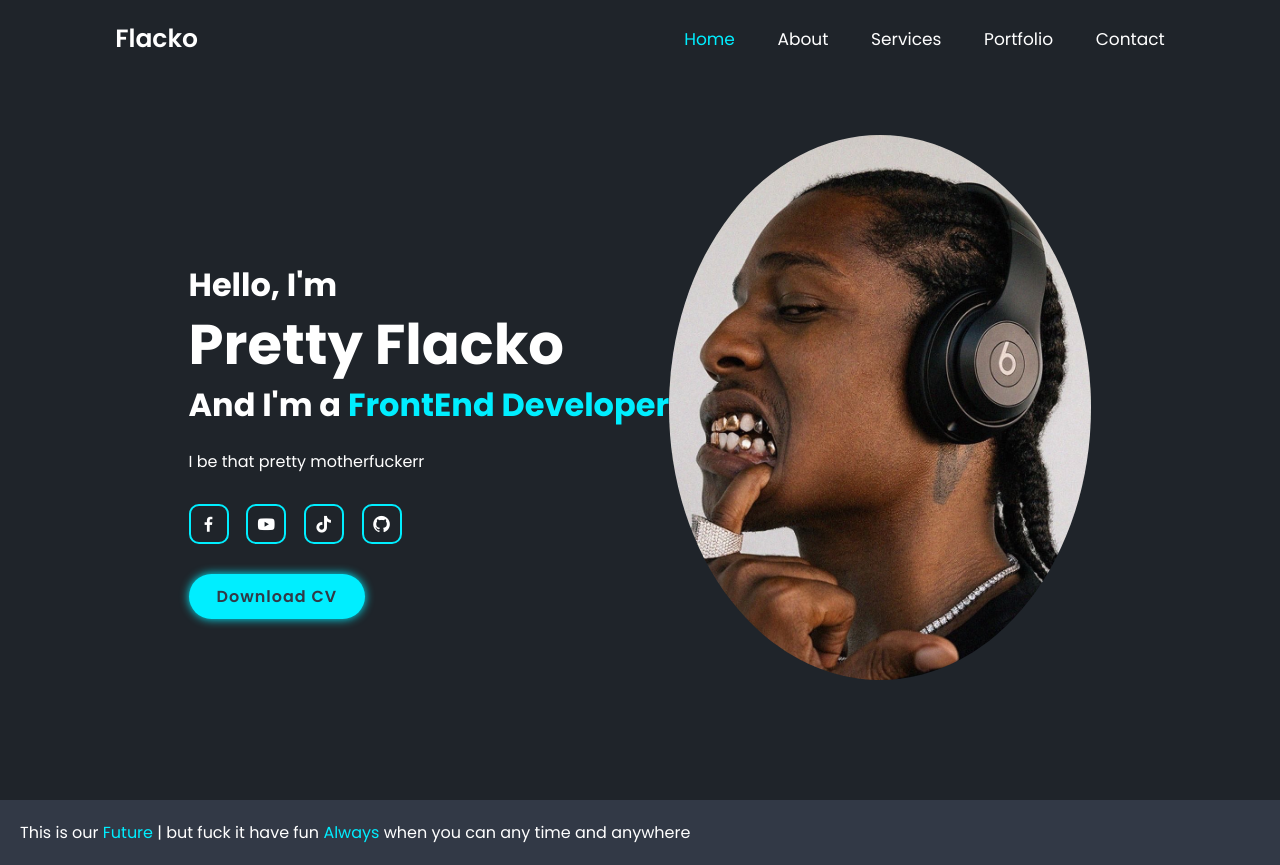
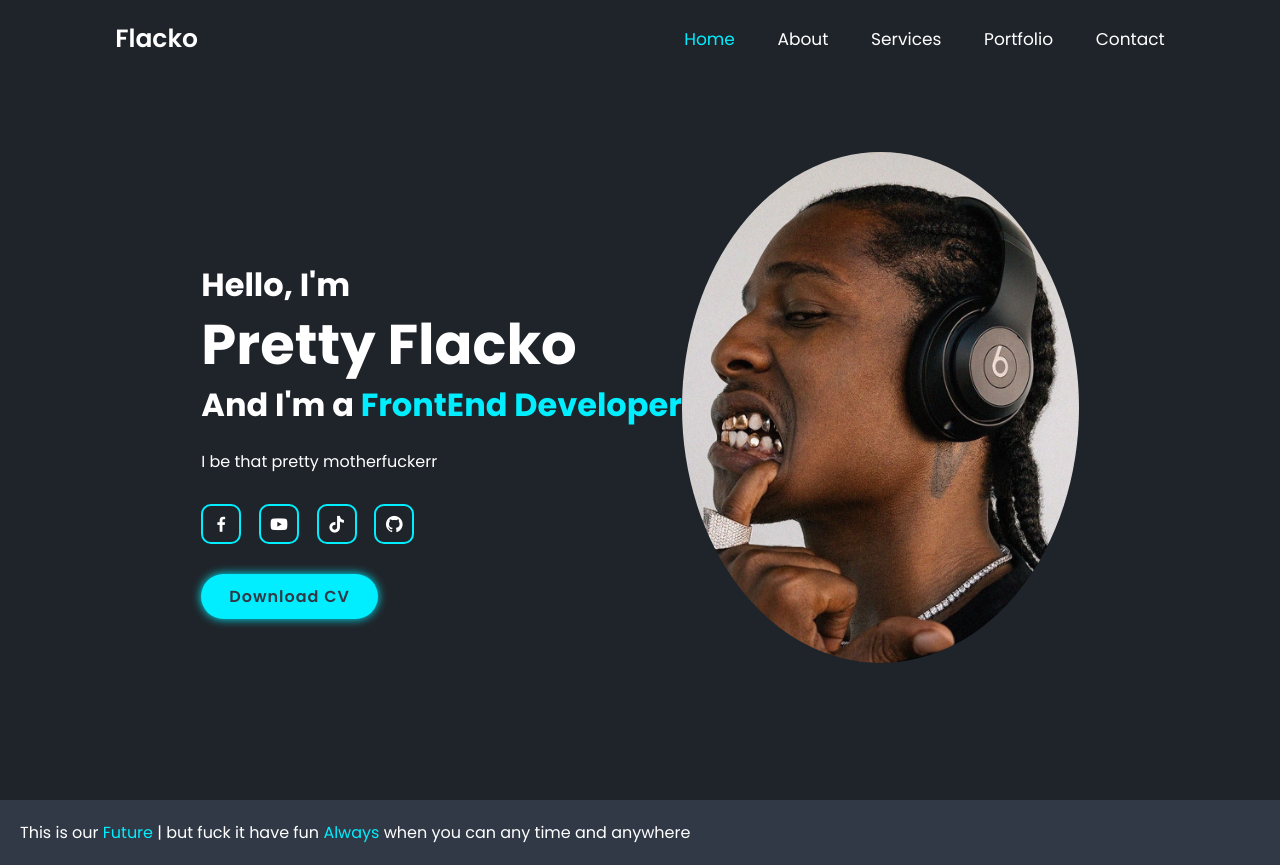
Before and after one commit to Lashaaaaaaaaaaaaaaaaaaaaaaaaaaaaaaaaaa/PortfolioProject, a plain HTML site: page index.html in a window 1280 px wide. Drawn offline with nearby package versions, Linux system fonts and the light colour scheme; a script that the page names is missing.

Commit message:
Update style.css

```diff
--- a/style.css
+++ b/style.css
@@ -87,7 +87,7 @@ span {
   font-size: 1.6rem;
 }
 .home-img img {
-  width: 33vw;
+  width: 31vw;
   border-radius: 50%;
 }
 .social-media a {
```
